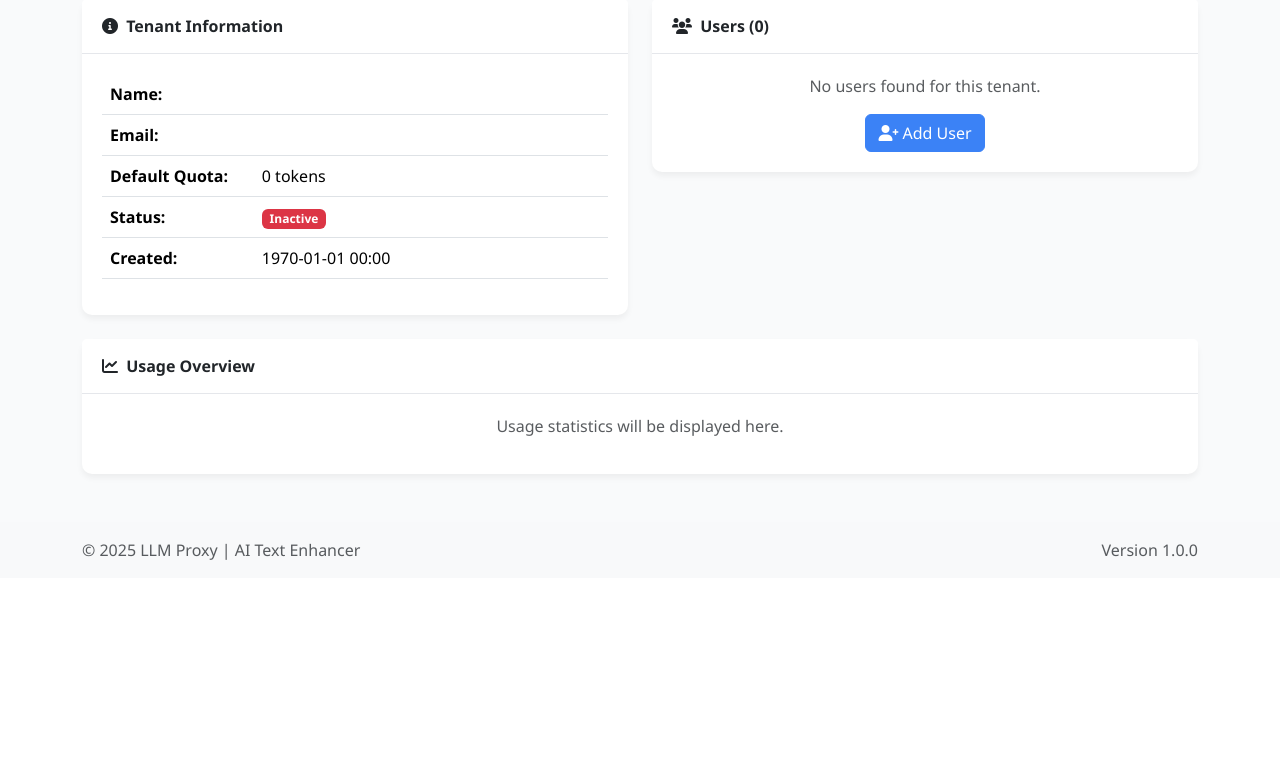
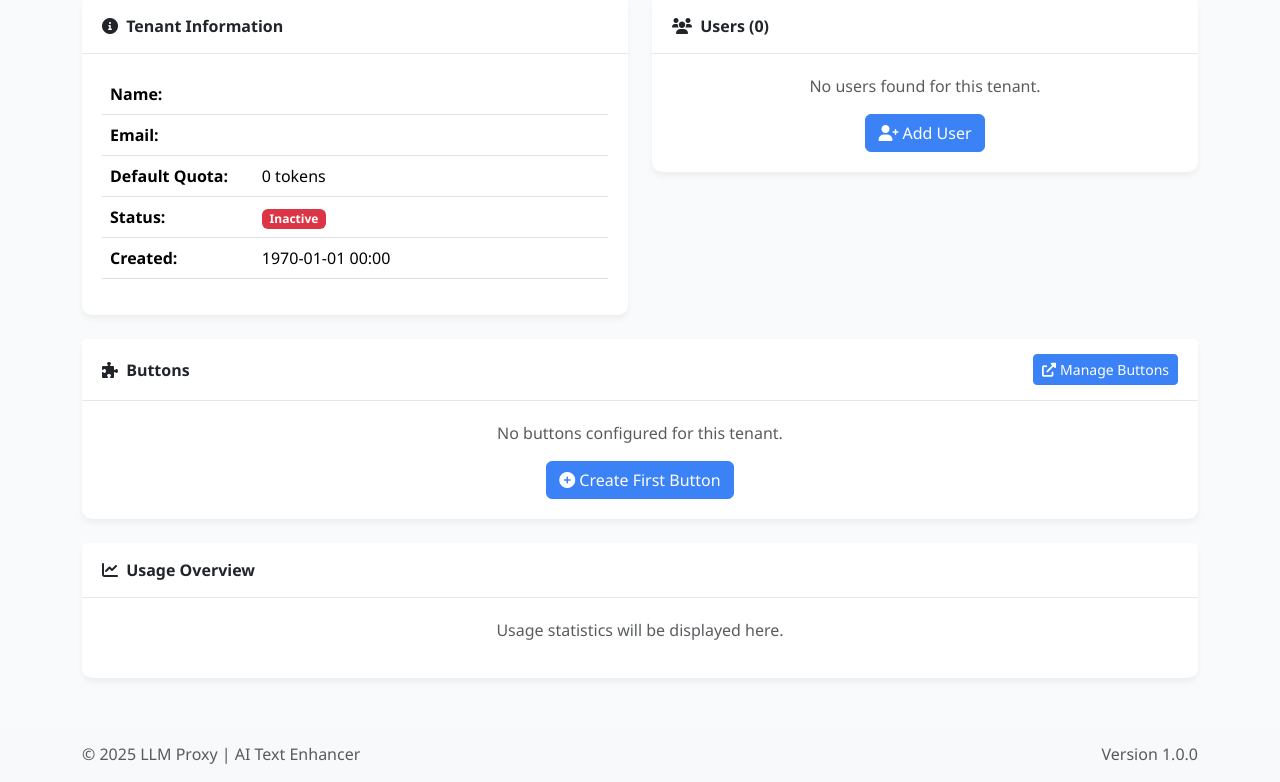
Before and after one commit to carlosvidal/Proxy-AI-Text-Enhancer-CI4, a CodeIgniter 4 app: template app/Views/tenants/view.php in a window 1280 px wide. Shown: the part 224-1006 px from the top of the page. Before the commit the page ends 784 px from the top, so only its background shows below. Run offline with PHP 8.4 and a stand-in for CodeIgniter, Linux system fonts and the light colour scheme; the template is opened without the code that fills it, so the values that code supplies are empty; some libraries are stand-ins or nearby versions.

Commit message:
tenant users ok

```diff
--- a/app/Views/tenants/view.php
+++ b/app/Views/tenants/view.php
@@ -117,6 +117,63 @@
     </div>
 </div>
 
+<div class="row">
+    <div class="col-md-12">
+        <div class="card mb-4">
+            <div class="card-header d-flex justify-content-between align-items-center">
+                <div>
+                    <i class="fas fa-puzzle-piece me-1"></i>
+                    Buttons
+                </div>
+                <a href="<?= site_url('buttons/' . $tenant['id']) ?>" class="btn btn-sm btn-primary">
+                    <i class="fas fa-external-link-alt me-1"></i>Manage Buttons
+                </a>
+            </div>
+            <div class="card-body">
+                <?php if (empty($buttons)): ?>
+                    <p class="text-muted text-center">No buttons configured for this tenant.</p>
+                    <div class="text-center mt-3">
+                        <a href="<?= site_url('buttons/create/' . $tenant['id']) ?>" class="btn btn-primary">
+                            <i class="fas fa-plus-circle me-1"></i>Create First Button
+                        </a>
+                    </div>
+                <?php else: ?>
+                    <div class="table-responsive" style="max-height: 300px; overflow-y: auto;">
+                        <table class="table table-sm">
+                            <thead>
+                                <tr>
+                                    <th>Name</th>
+                                    <th>Domain</th>
+                                    <th>Provider</th>
+                                    <th>Model</th>
+                                    <th>Status</th>
+                                </tr>
+                            </thead>
+                            <tbody>
+                                <?php foreach ($buttons as $button): ?>
+                                    <tr>
+                                        <td><?= esc($button['name']) ?></td>
+                                        <td><?= esc($button['domain']) ?></td>
+                                        <td><span class="badge badge-provider"><?= esc($button['provider']) ?></span></td>
+                                        <td><span class="badge badge-model"><?= esc($button['model']) ?></span></td>
+                                        <td>
+                                            <?php if ($button['active']): ?>
+                                                <span class="badge bg-success">Active</span>
+                                            <?php else: ?>
+                                                <span class="badge bg-danger">Inactive</span>
+                                            <?php endif; ?>
+                                        </td>
+                                    </tr>
+                                <?php endforeach; ?>
+                            </tbody>
+                        </table>
+                    </div>
+                <?php endif; ?>
+            </div>
+        </div>
+    </div>
+</div>
+
 <div class="card mb-4">
     <div class="card-header">
         <i class="fas fa-chart-line me-1"></i>
```
Also changed, not shown: app/Controllers/Tenants.php (+6 -3 lines).
